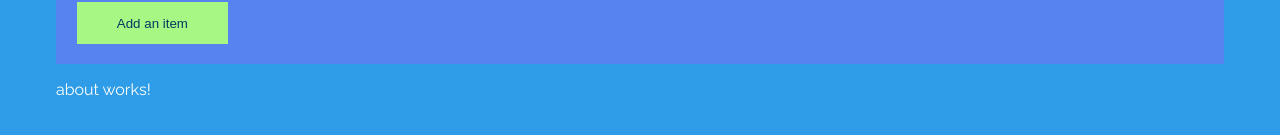
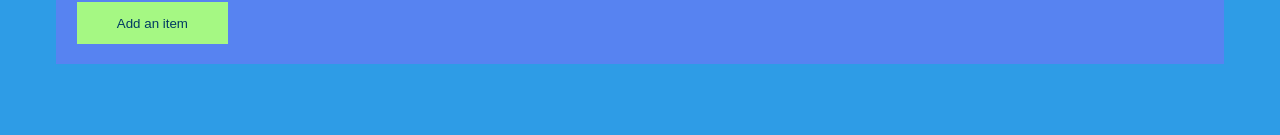
Before and after one commit to Darkmift/DerpingWithAngular3, an Angular app: page / in a window 1280 px wide. Shown: the part 707-842 px from the top of the page. Built offline with nearby package versions, Linux system fonts and the light colour scheme.

Commit message:
added basic routing

```diff
--- a/src/app/app-routing.module.ts
+++ b/src/app/app-routing.module.ts
@@ -1,7 +1,17 @@
 import { NgModule } from '@angular/core';
 import { Routes, RouterModule } from '@angular/router';
-
-const routes: Routes = [];
+import { HomeComponent } from "./home/home.component";
+import { AboutComponent } from "./about/about.component";
+const routes: Routes = [
+  {
+    path: '',
+    component: HomeComponent
+  },
+  {
+    path: 'about',
+    component: AboutComponent
+  },
+];
 
 @NgModule({
   imports: [RouterModule.forRoot(routes)],
--- a/src/app/app.component.html
+++ b/src/app/app.component.html
@@ -15,8 +15,8 @@
     </li>
 </ul>
 
-<app-home></app-home>
-<app-about></app-about>
+<!-- <app-home></app-home>
+<app-about></app-about> -->
 
 {{setTitle( 'My App header' )}}
 
--- a/src/app/home/home.component.ts
+++ b/src/app/home/home.component.ts
@@ -56,6 +56,7 @@
   removeItem(i) {
     this.goals.splice(i, 1);
     localStorage.setItem("lifeGoals", JSON.stringify(this.goals));
+    this.itemCount = this.goals.length;
   }
 
 }
```
